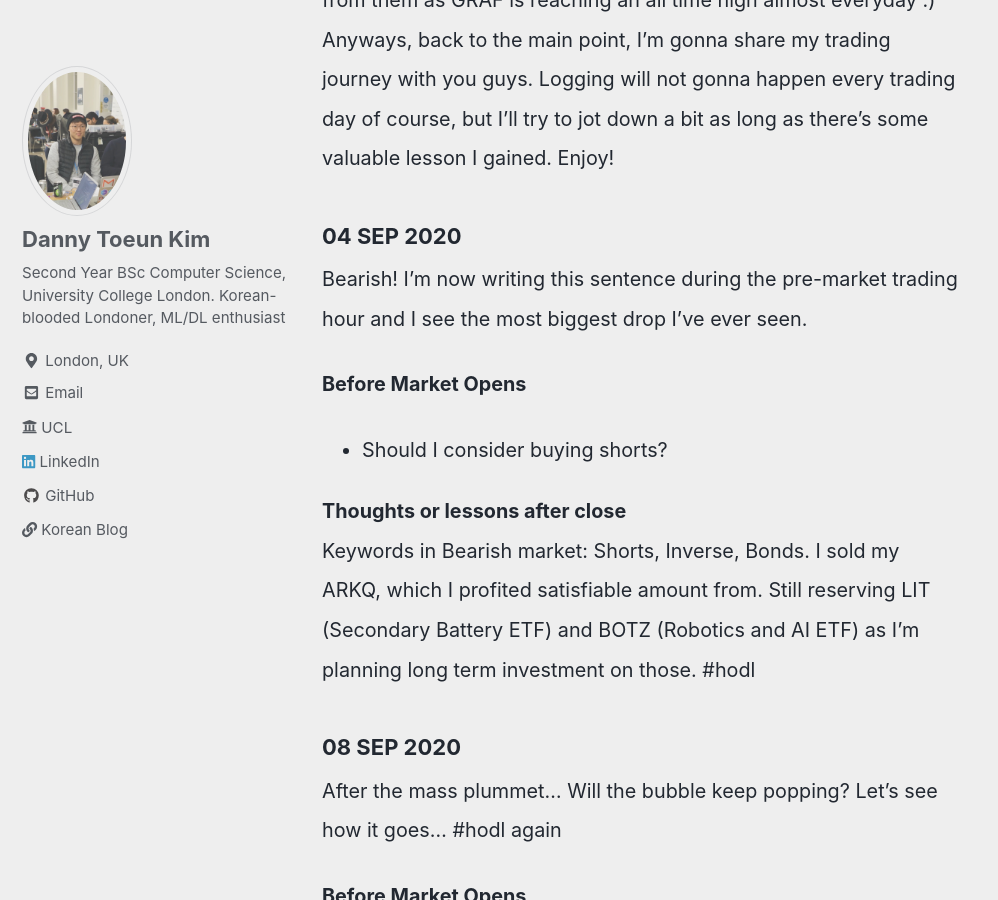
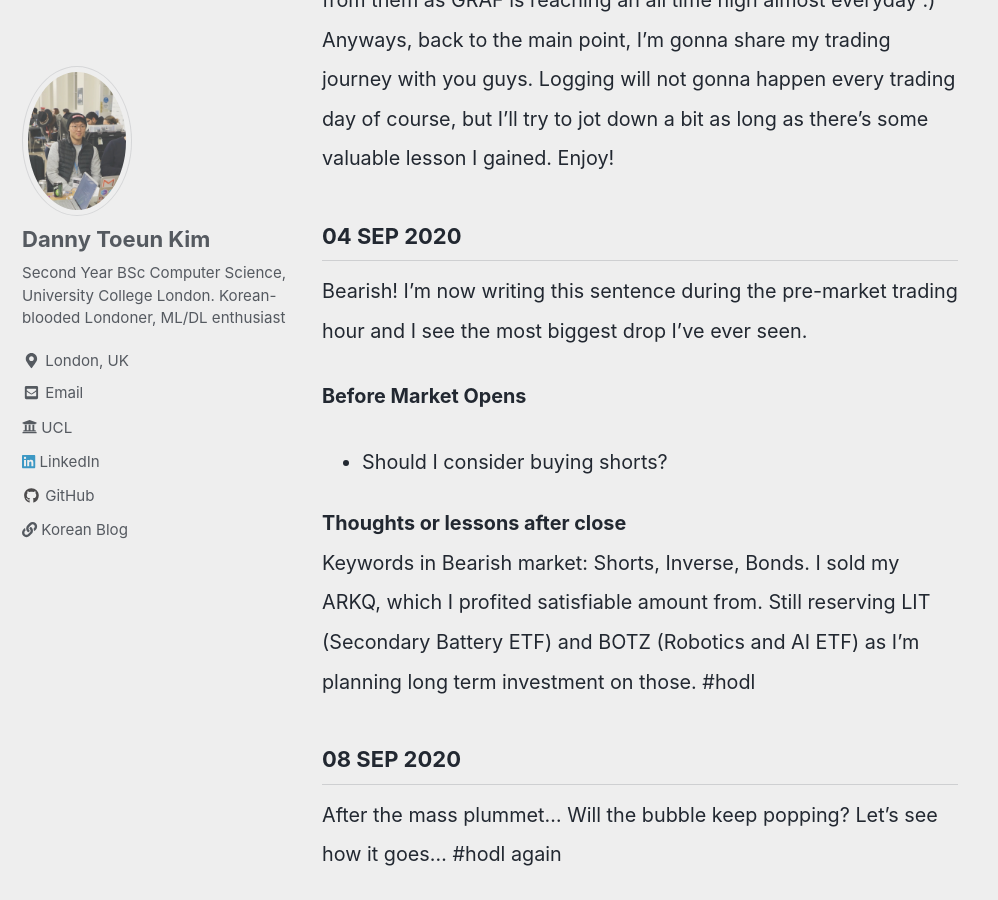
Before and after one commit to kimdanny/blog, a Jekyll site: the page built from _posts/trading-diary/2020-09-10-trading-log.md, in a window 1280 px wide and 900 px high, scrolled down 1330 px. Shown: the whole window, without its empty margins (0-998 px from the left). Built offline with Jekyll 4.4.1, drawn with Linux system fonts in a browser that asks for light colours; cached includes are drawn as plain includes; nearby versions of some CDN libraries; comment, search, counter and statistics services are not loaded.

```diff
--- a/_posts/trading-diary/2020-09-10-trading-log.md
+++ b/_posts/trading-diary/2020-09-10-trading-log.md
@@ -25,7 +25,7 @@ Turned out that, I was lucky enough to know the company earlier than others and
 Anyways, back to the main point, I'm gonna share my trading journey with you guys. Logging will not gonna happen every trading day of course, but I'll try to jot down a bit as long as there's some valuable lesson I gained.
 Enjoy!
 
-### 04 SEP 2020
+## 04 SEP 2020
 Bearish!
 I'm now writing this sentence during the pre-market trading hour and I see the most biggest drop I've ever seen.
 
@@ -37,7 +37,7 @@ Keywords in Bearish market: Shorts, Inverse, Bonds. I sold my ARKQ, which I prof
 Still reserving LIT (Secondary Battery ETF) and BOTZ (Robotics and AI ETF) as I'm planning long term investment on those. #hodl
 
 
-### 08 SEP 2020
+## 08 SEP 2020
 After the mass plummet... Will the bubble keep popping? Let's see how it goes... #hodl again
 
 **Before Market Opens**
@@ -52,7 +52,7 @@ Bearish market continues, but GRAF has gone up... why? SQQQ is beginning to rebo
 Value Funds tended to lose more of their assets compared to that of Index Funds. Bought 2 shares of Apple at $119.
 
 
-### 10 SEP 2020
+## 10 SEP 2020
 Bull Bull Bull, are all the bubbles gone now?
 
 **Before Market Opens**
```
